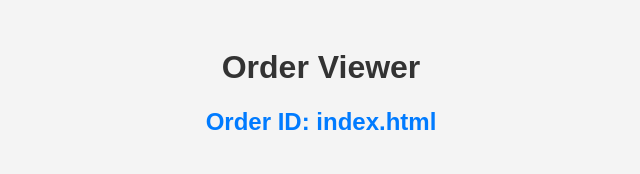
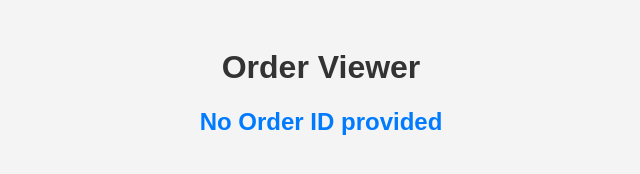
Before and after one commit to smwilk/qr-code-reader-2, a plain HTML site: page index.html in a window 1280 px wide. Shown: the full height of the page, 319-959 px from the left. Drawn offline with Linux system fonts and the light colour scheme.

Commit message:
Updated Order Viewer to use query parameters for Order ID

```diff
--- a/index.html
+++ b/index.html
@@ -31,12 +31,17 @@
     <div id="order-id"></div>
 
     <script>
-        // Extract the order ID from the URL
-        const pathSegments = window.location.pathname.split('/'); // Split the path
-        const orderId = pathSegments[pathSegments.length - 1]; // Get the last segment
+        // Function to get query parameters
+        function getQueryParameter(param) {
+            const urlParams = new URLSearchParams(window.location.search);
+            return urlParams.get(param);
+        }
 
-        // Display the order ID
-        document.getElementById('order-id').innerText = "Order ID: " + orderId;
+        // Get the order ID from the query string
+        const orderId = getQueryParameter('id'); // assuming your query parameter is named 'id'
+
+        // Display the order ID or a message if not provided
+        document.getElementById('order-id').innerText = orderId ? "Order ID: " + orderId : "No Order ID provided";
     </script>
 </body>
 
```
